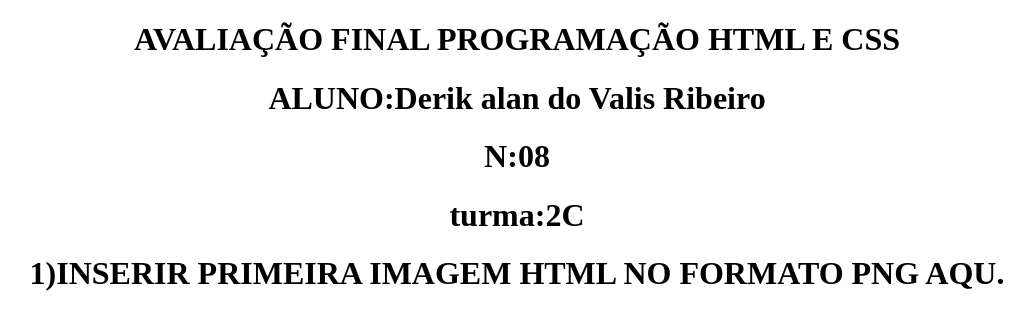
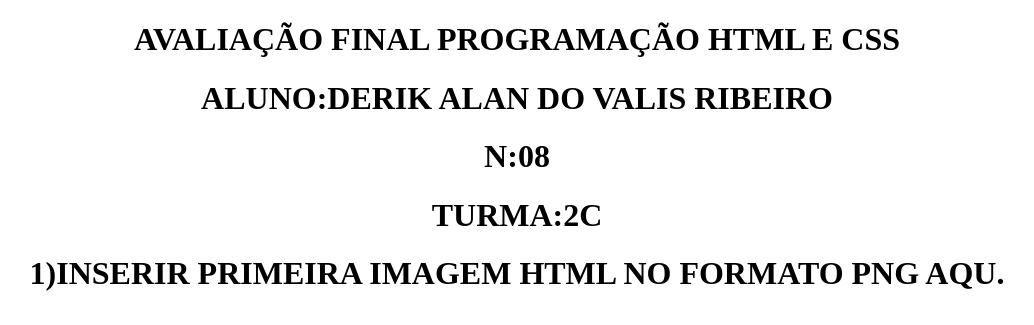
Before and after one commit to derikpomposo1806/avalia-o, a plain HTML site: page index.html in a window 1280 px wide. Shown: the whole page, without its empty margins (123-1157 px from the left). Drawn offline with Linux system fonts and the light colour scheme.

Commit message:
Update index.html

```diff
--- a/index.html
+++ b/index.html
@@ -13,9 +13,9 @@
 <body>
     <CENTER>
     <h1>AVALIAÇÃO FINAL PROGRAMAÇÃO HTML E CSS</h1>
-    <H1>ALUNO:Derik alan do Valis Ribeiro</H1>
+    <H1>ALUNO:DERIK ALAN DO VALIS RIBEIRO</H1>
     <h1>N:08</h1>
-    <h1>turma:2C</h1>
+    <h1>TURMA:2C</h1>
     <h1>1)INSERIR PRIMEIRA IMAGEM HTML NO FORMATO PNG AQU.</h1>
     <img src="png.egg" alt="">
 </body>
```
